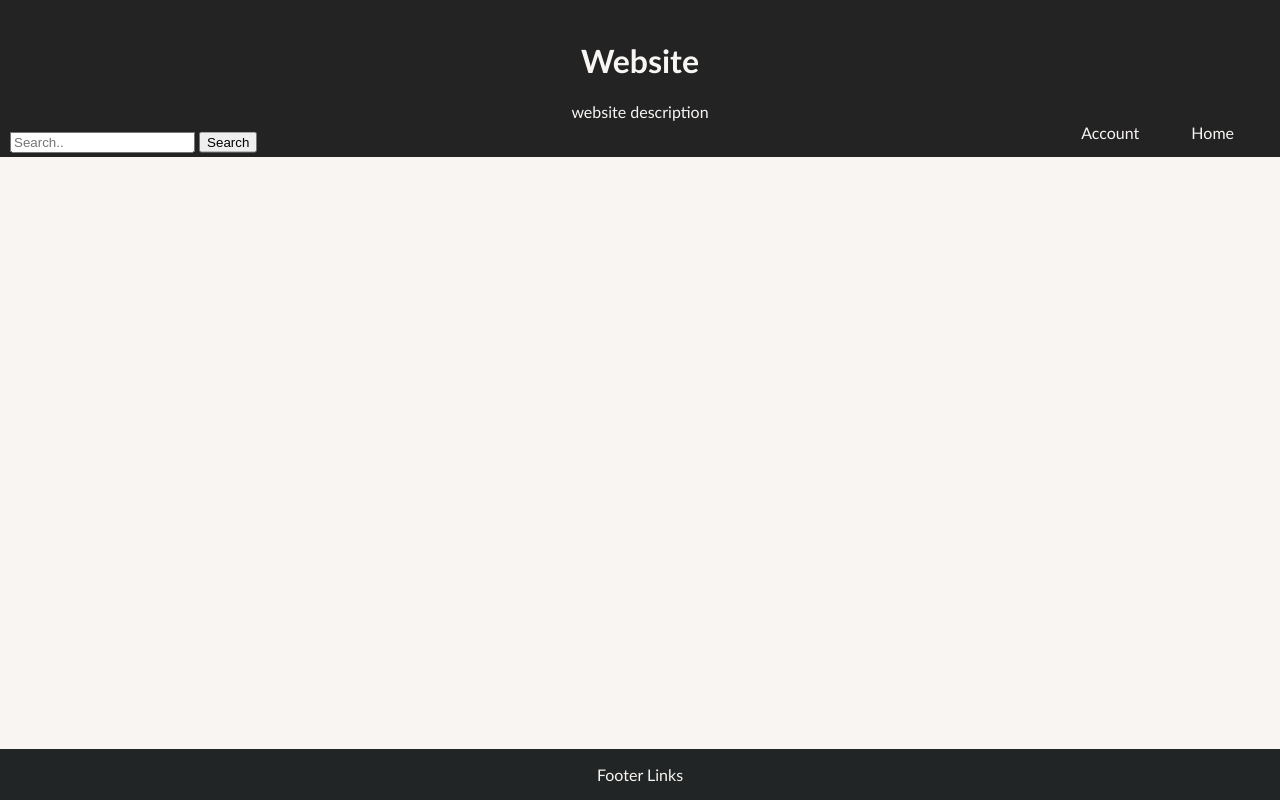
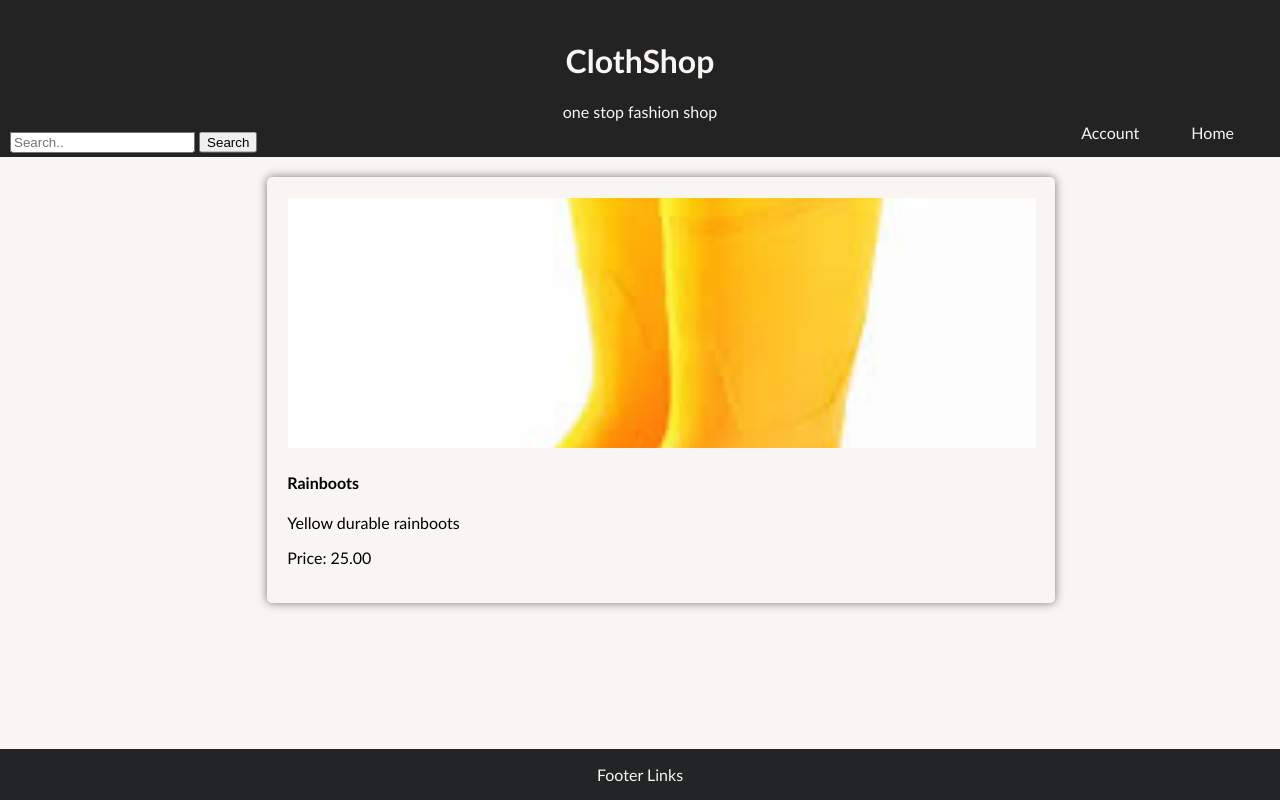
Before and after one commit to sarahgarcia01/django_app, a Django app: page / in a window 1280 px wide. Run offline with Django 4.2, Linux system fonts and the light colour scheme; data comes from the database, SQL or seed files in the repository; parts of the project's set-up code (start-up, migrations or seed data) failed here and were passed over.

Commit message:
added product cards to index.html added product images to media/images still needs to be styled

```diff
--- a/django_app/settings.py
+++ b/django_app/settings.py
@@ -107,7 +107,7 @@ AUTH_PASSWORD_VALIDATORS = [
 
 LANGUAGE_CODE = 'en-us'
 
-TIME_ZONE = 'UTC'
+TIME_ZONE = 'America/Chicago'
 
 USE_I18N = True
 
--- a/django_app/urls.py
+++ b/django_app/urls.py
@@ -18,7 +18,7 @@ from django.contrib import admin
 from django.urls import path
 from website import views
 from website.views import index
-
+from django.conf.urls.static import static
 from django.conf import settings
 
 urlpatterns = [
@@ -29,3 +29,4 @@ urlpatterns = [
     path('logout/', views.logout, name='logout'),
 
 ]
+urlpatterns += static(settings.MEDIA_URL, document_root = settings.MEDIA_ROOT)
--- a/website/models.py
+++ b/website/models.py
@@ -8,10 +8,10 @@ class User(models.Model):
 
 class Product(models.Model):
     name = models.CharField(max_length=255)
-    description = models.TextField()
+    description = models.CharField(max_length=255)
     price = models.DecimalField(max_digits=10, decimal_places=2)
-    image = models.ImageField(upload_to='images/', null=True, blank=True)
-    available = models.BooleanField(default=True)
+    image = models.ImageField(upload_to='images/')
+    availability = models.CharField(max_length=255)
 
 class Order(models.Model):
     user = models.ForeignKey(get_user_model(), on_delete=models.CASCADE)
--- a/website/templates/website/header.html
+++ b/website/templates/website/header.html
@@ -88,8 +88,8 @@
 
 
         <div class="header">
-            <h1>Website</h1>
-            <p>website description</p>
+            <h1>ClothShop</h1>
+            <p>one stop fashion shop</p>
 
 
             <ul>
--- a/website/templates/website/index.html
+++ b/website/templates/website/index.html
@@ -9,6 +9,37 @@
             background-color: #f8f5f2;
         }
 
+        .products{
+            display: grid;
+            grid-template-columns: repeat(auto-fit, minmax(300px, 1fr));
+            grid-gap: 20px;
+            margin-top: 20px;
+        }
+
+        .product-card{
+            background-attachment: fixed;
+            background-color: #f8f5f2;
+            text-align: center;
+            padding: 20px;
+            border-radius: 5px;
+            box-shadow: 0 0 10px rgba(0,0,0,0.5);
+        }
+
+        .product-image{
+            width: 100%;
+            height: 250px;
+            object-fit: cover;
+            border: 1px solid #f8f5f2;
+        }
+
+        .product-description{
+            text-align: left;
+        }
+
+        .product-price{
+            text-align: left;
+            font-weight: bold;
+        }
 
     </style>
 </head>
@@ -16,7 +47,21 @@
 <body style = "font-family: 'Gill Sans', 'Gill Sans MT', Calibri, 'Trebuchet MS', sans-serif;">
 
 
+<div class="products">
+    {% for product in products %}
+    <div class="product-card">
+        <img class="product-image" src="{{ product.image.url }}" alt="{{ product.name }}">
+        <div class="product-description">
+            <h4>{{ product.name }}</h4>
+            <p>{{ product.description }}</p>
+            <p>Price: {{ product.price }}</p>
+        </div>
+        <div class="product-buttons">
 
+
+        </div>
+    {% endfor %}
+</div>
 
 </body>
 </html>
--- a/website/views.py
+++ b/website/views.py
@@ -8,8 +8,7 @@ from django.contrib.auth import logout as auth_logout
 from django.shortcuts import render
 from django.shortcuts import redirect
 from django.contrib.auth.forms import UserCreationForm
-
-
+from .models import Product, Order
 from django.contrib.auth.decorators import login_required
 
 
@@ -23,7 +22,8 @@ from django.contrib.auth.decorators import login_required
 
 
 def index(request):
-    return render(request, 'website/index.html')
+    products = Product.objects.all()
+    return render(request, 'website/index.html', {'products': products})
 
 
 
```
Also changed, not shown: website/website.py (+7 -0 lines), db.sqlite3, media/images/boots.jpeg (added), media/images/hat.jpg (added), media/images/hat_R8AFkd4.jpg (added), website/migrations/0001_initial.py, website/migrations/0002_remove_product_available_product_availability_and_more.py (added).
